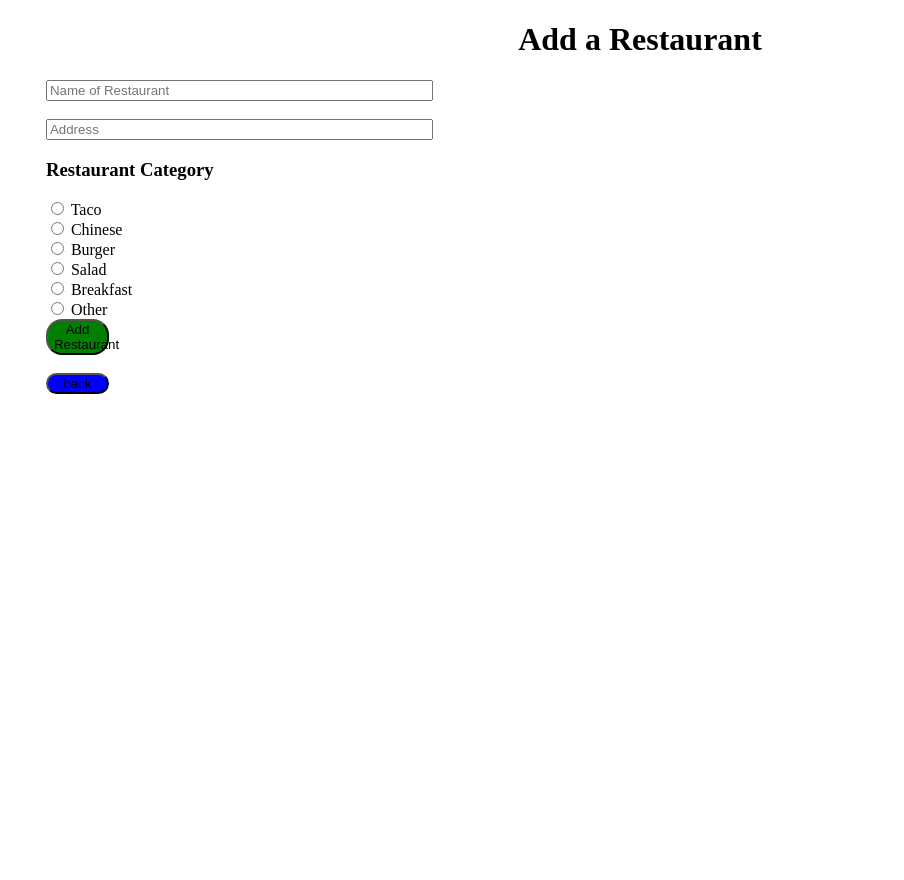
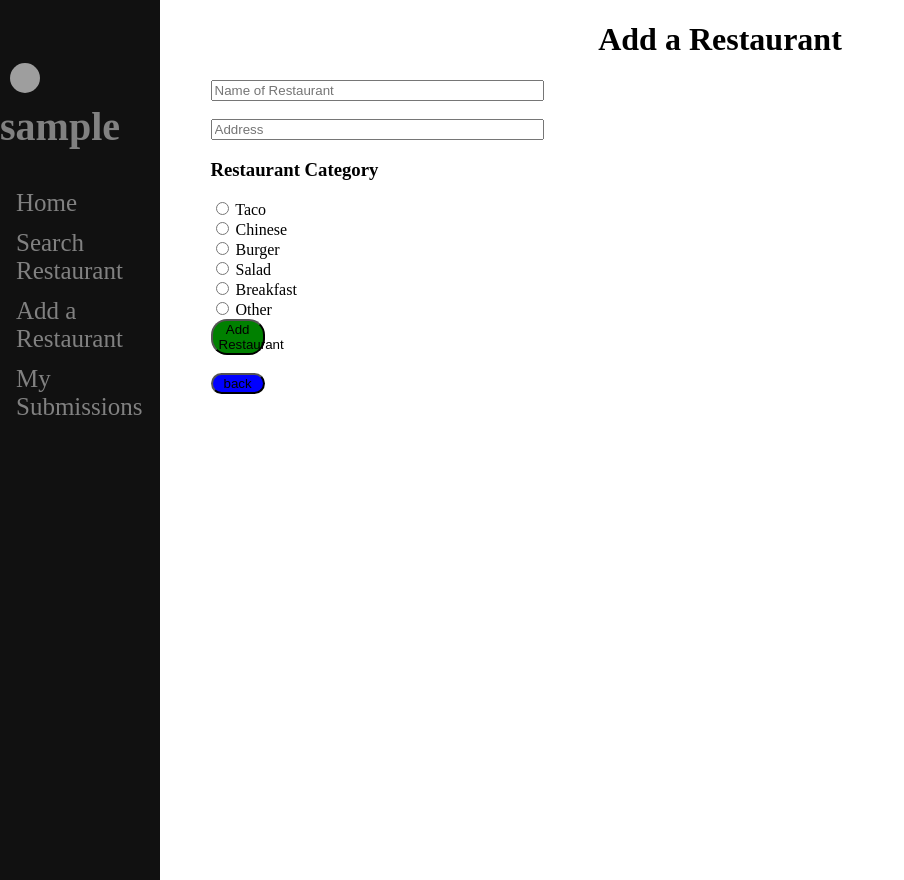
Before and after one commit to benjamin-musil/line-picker-webapp, a Flask app: page /add-restaurant/ in a window 1280 px wide. Shown: the whole page, without its empty margins (0-904 px from the left). Run offline with Flask 2, Linux system fonts and the light colour scheme; the visitor is signed in with stand-in values (Sample User, id 1); some libraries are stand-ins or nearby versions; grey boxes are pictures that could not be loaded.

Commit message:
added a picture, beginning to add to other files

```diff
--- /dev/null
+++ b/Models/Shared.py
@@ -0,0 +1,23 @@
+from flask import session, url_for
+
+
+def generate_page_list():
+    if session.get('logged_in'):
+        pages = [
+            {"name": "Home", "url": url_for(
+                "login")
+             },
+            {"name": "Search Restaurant", "url": url_for(
+                "ListAllRestaurant")
+             },
+            {"name": "Add a Restaurant", "url": url_for(
+                "restaurant_page.add_restaurant")
+             },
+            {"name": "My Submissions", "url": url_for('get_by_username', user_id=session.get('username'))
+             }
+        ]
+    else:
+        pages = [{
+            "name": "Login", "url": url_for('input')
+        }]
+    return pages
--- a/Routes/restaurant_route.py
+++ b/Routes/restaurant_route.py
@@ -1,7 +1,7 @@
 import datetime
 import bson
 from flask import Blueprint, render_template, request, redirect, session, url_for
-from Models import Restaurant, MongoDb, User
+from Models import Restaurant, MongoDb, Shared
 from Exceptions import exceptions
 
 restaurant_page = Blueprint('restaurant_page', __name__,
@@ -23,7 +23,13 @@ def get_restaurant(restaurant_id):
     except exceptions.NoWaitFound:
         restaurant.wait_times = None
     return render_template('restaurant.html', restaurant=restaurant.__dict__,
-                           wait_times=restaurant.__dict__['wait_times'], pages=generate_page_list(),
+                           wait_times=restaurant.__dict__['wait_times'], pages=Shared.generate_page_list(),
+                           user=session.get('username'))
+
+
+@restaurant_page.route('/add-restaurant/', methods=['GET'])
+def add_restaurant():
+    return render_template('add_restaurant.html', pages=Shared.generate_page_list(),
                            user=session.get('username'))
 
 
@@ -34,11 +40,6 @@ def submit_wait_time():
     wait_time = form_args['wait']
     Restaurant.submit_wait_time(restaurant_id, wait_time, datetime.datetime.now(), session.get('username'))
     return redirect('/restaurant/' + restaurant_id)
-
-
-@restaurant_page.route('/add-restaurant/', methods=['GET'])
-def add_restaurant():
-    return render_template('add_restaurant.html')
 
 
 @restaurant_page.route('/restaurant/submit-image', methods=['POST'])
@@ -55,25 +56,3 @@ def submit_restaurant():
     restaurant = Restaurant.Restaurant('', form_args['Name'], form_args['Address'], form_args['category'], '-')
     new_id = restaurant.add_to_db()
     return redirect('/restaurant/' + str(new_id))
-
-
-def generate_page_list():
-    if session.get('logged_in'):
-        pages = [
-            {"name": "Home", "url": url_for(
-                "login")
-             },
-            {"name": "Search Restaurant", "url": url_for(
-                "ListAllRestaurant")
-             },
-            {"name": "Add a Restaurant", "url": url_for(
-                "restaurant_page.add_restaurant")
-             },
-            {"name": "My Submissions", "url": url_for('get_by_username', user_id=session.get('username'))
-             }
-        ]
-    else:
-        pages = [{
-            "name": "Login", "url": url_for('input')
-        }]
-    return pages
--- a/Static/macros.css
+++ b/Static/macros.css
@@ -23,6 +23,23 @@
   color: #f1f1f1;
 }
 
+#user {
+    color: #818181;
+    max-width: 160px;
+}
+
+#user h2{
+    font-size: 2.5rem;
+}
+
+#userpic {
+    border-radius: 50%;
+    width: 30px;
+    height: 30px;
+    float: left;
+    margin: 10px;
+}
+
 #main {
   margin-left: 160px; /* Same as the width of the sidenav */
   padding: 0px 10px;
--- a/templates/add_restaurant.html
+++ b/templates/add_restaurant.html
@@ -3,12 +3,16 @@
 <head>
     <meta charset="UTF-8">
     <title>Add a Restaurant</title>
+<link type="text/css" rel="stylesheet" href="{{ url_for('static', filename='macros.css') }}"/>
+    {% import "macros.html" as macros %}
 </head>
 <body onload="clearForm()">
 <script src="{{ url_for('static', filename='add_restaurant.js') }}"></script>
 <script type="text/javascript" src="//code.jquery.com/jquery-1.5.2.js"></script>
 <link type="text/css" rel="stylesheet" href="{{ url_for('static', filename='add.css') }}"/>
-<div>
+
+{{macros.build_site_navigation(pages=pages, selected="Restaurant",user=user)}}
+<div id="main">
     <h1>Add a Restaurant</h1>
     <form action="/submit-restaurant/" method="post">
         <input type="text" name="Name" placeholder="Name of Restaurant" id="name"><br/><br/>
--- a/templates/macros.html
+++ b/templates/macros.html
@@ -1,16 +1,19 @@
-
-
+{#based on the following article https://michaelabrahamsen.com/posts/create-navigation-sidebar-with-flask/
+    modified to fit the needs of our application#}
 {% macro build_site_navigation(pages, selected, user) %}
 
 <link type="text/css" rel="stylesheet" href="{{ url_for('static', filename='macros.css') }}"/>
 <div id="sidenav">
+    <div id="user">
     {% if user %}
-        <h2>{{ user}}</h2>
+        <img id ="userpic" src="https://cdn.discordapp.com/attachments/617802273086504960/628788239230173204/unknown.png" >
+        <h2>{{ user }}</h2>
     {% endif %}
+    </div>
     <div>
         {% for page in pages %}
         <a href="{{page.url}}">
-            <li class="text-lg pl-6 py-3 {% if selected == page.name %}border-l-4 bg-gray-200{% endif %}">{{page.name}}</li>
+            <span class="text-lg {% if selected == page.name %}border-l-4 bg-gray-200{% endif %}">{{page.name}}</span>
         </a>
         {% endfor %}
     </div>
--- a/templates/restaurant.html
+++ b/templates/restaurant.html
@@ -5,9 +5,9 @@
     <title></title>
     <script src="{{ url_for('static', filename='restaurant.js') }}"></script>
     <link type="text/css" rel="stylesheet" href="{{ url_for('static', filename='restaurant.css') }}"/>
-<link type="text/css" rel="stylesheet" href="{{ url_for('static', filename='macros.css') }}"/>
     <link rel="stylesheet" href="https://cdnjs.cloudflare.com/ajax/libs/materialize/1.0.0/css/materialize.min.css">
     <script src="https://cdnjs.cloudflare.com/ajax/libs/materialize/1.0.0/js/materialize.min.js"></script>
+<link type="text/css" rel="stylesheet" href="{{ url_for('static', filename='macros.css') }}"/>
     {% import "macros.html" as macros %}
 </head>
 <body>
```
